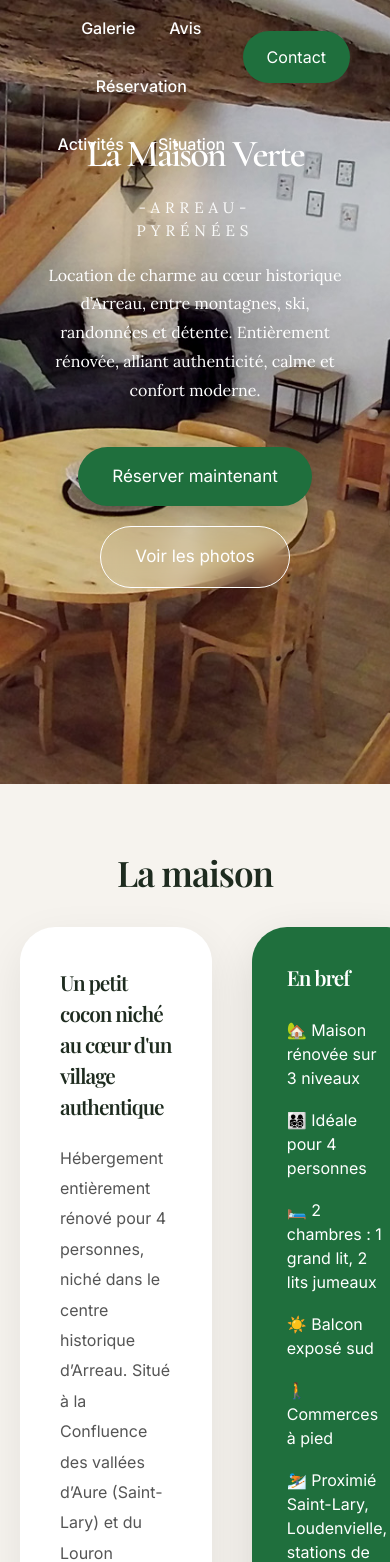
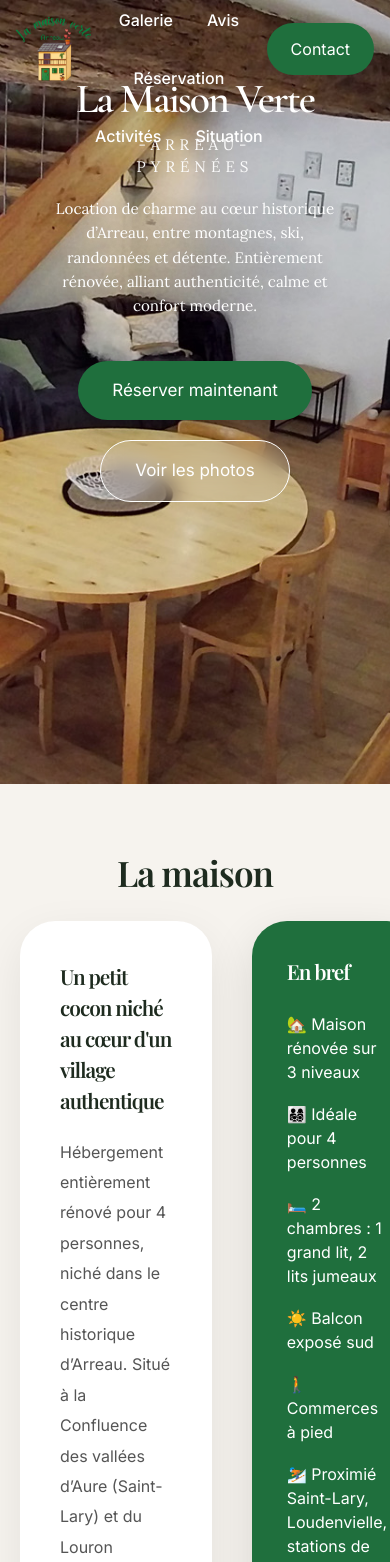
Before and after one commit to lamaisonverte65/site-maison-verte, a React (Vite) app: page / in a window 390 px wide. Shown: the part 60-1622 px from the top of the page. Built offline with nearby package versions, Linux system fonts and the light colour scheme; no server answers.

Commit message:
Amélioration responsive mobile

```diff
--- a/src/components/MaisonVerte.jsx
+++ b/src/components/MaisonVerte.jsx
@@ -413,7 +413,7 @@ const total =
     width: "100%",
     padding: "18px 40px",
     display: "grid",
-    gridTemplateColumns: "1fr auto 1fr",
+    gridTemplateColumns: "auto 1fr auto",
     alignItems: "center",
     zIndex: 1000,
 
@@ -433,7 +433,7 @@ const total =
       <img
         src="/logo.png"
         alt="La Maison Verte"
-        style={{ height: "68px", objectFit: "contain" }}
+        style={{ height: scrolled ? "58px" : "64px", objectFit: "contain" }}
       />
     </a>
   </div>
--- a/src/index.css
+++ b/src/index.css
@@ -73,7 +73,7 @@ h3 {
 }
 
 .section {
-  padding: 100px 20px;
+  padding: 75px 20px;
   max-width: 1200px;
   margin: 0 auto;
   background: transparent;
@@ -193,13 +193,42 @@ footer {
     grid-template-columns: 1fr !important;
   }
   nav {
-    flex-direction: column !important;
-    gap: 14px !important;
+    padding: 10px 16px !important;
   }
   nav div {
     flex-wrap: wrap !important;
     justify-content: center !important;
 
+  }
+  .hero {
+  height: 100vh;
+  padding-top: 120px;
+  box-sizing: border-box;
+  background-position: center top;
+  }
+
+  .overlay {
+    justify-content: flex-start;
+    padding-top: 140px;
+  }
+
+  .overlay h1 {
+    font-size: 2.6rem !important;
+    line-height: 0.95 !important;
+    margin-bottom: 14px !important;
+  }
+
+  .overlay p {
+    font-size: 0.95rem !important;
+    line-height: 1.6 !important;
+  }
+  .section {
+  padding-top: 70px !important;
+  padding-bottom: 70px !important;
+  }
+
+  .section h2 {
+    margin-bottom: 28px !important;
   }
 }
 
```
